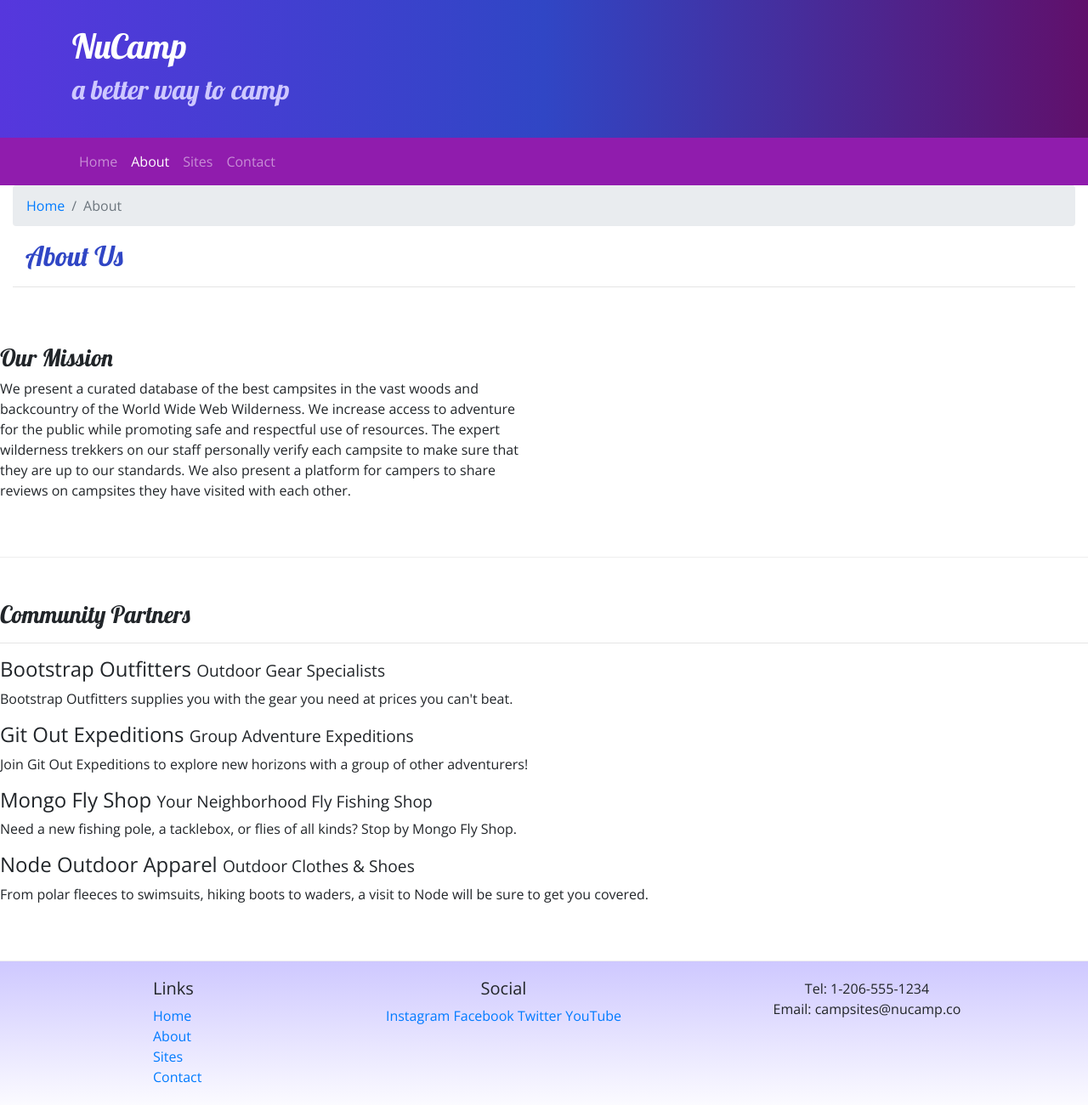
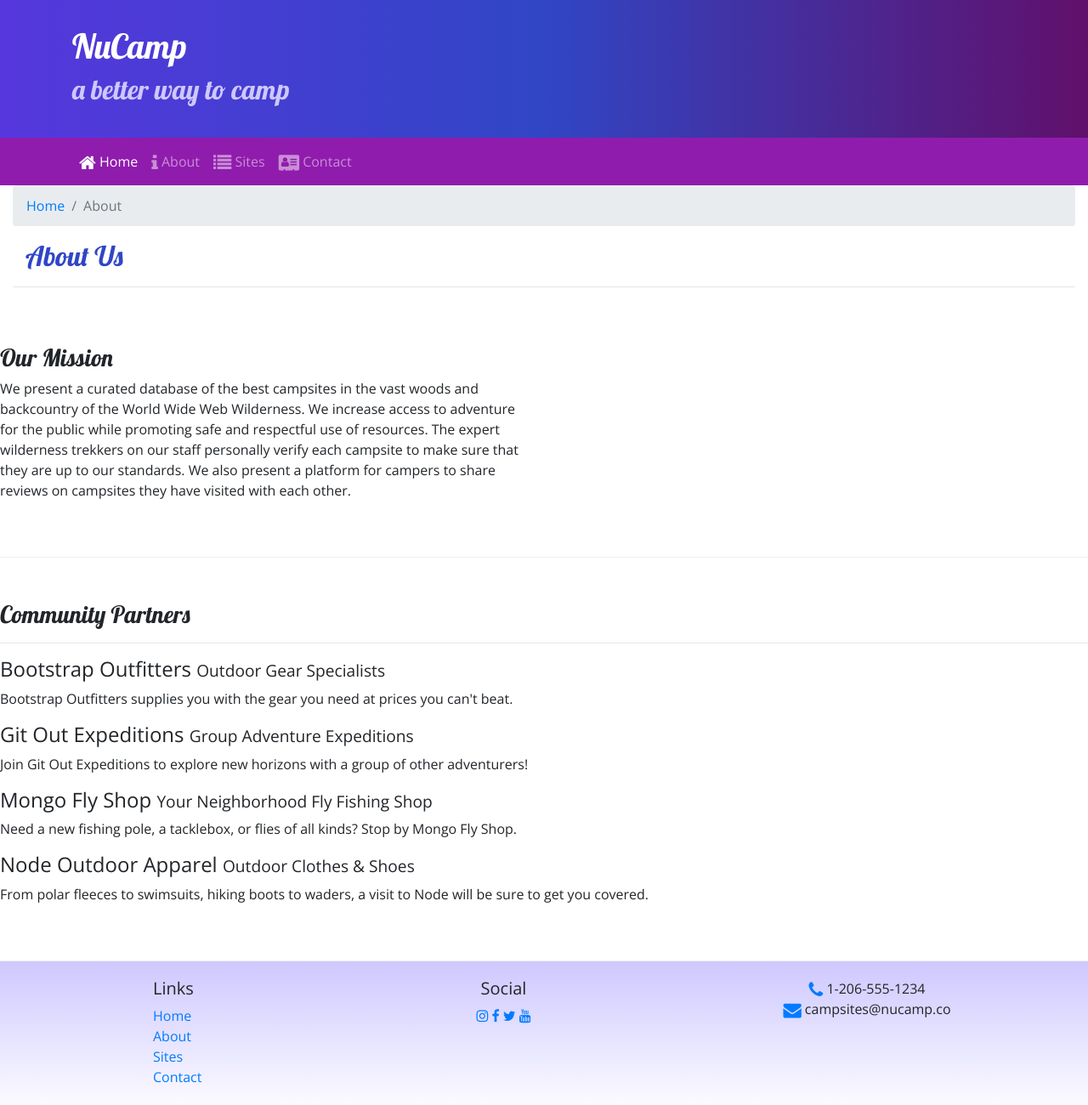
Before and after one commit to GJCIII/nucampsite, a website: page aboutus.html in a window 1280 px wide. Shown: the whole page at 85% size. Drawn offline with nearby package versions, Linux system fonts and the light colour scheme.

Commit message:
just after confirming burger collapse Added FA

```diff
--- a/aboutus.html
+++ b/aboutus.html
@@ -13,6 +13,8 @@
         <!-- Additional CSS must be placed after Bootstrap CSS -->
         <link rel="stylesheet" href="https://fonts.googleapis.com/css?family=Lobster|Open+Sans" />
         <link rel="stylesheet" href="css/styles.css" />
+        <link rel="stylesheet" href="node_modules/font-awesome/css/font-awesome.min.css" />
+
         <title>NuCamp: A Better Way To Camp</title>
     </head>
 
@@ -39,10 +41,10 @@
         </button>
         <div class="collapse navbar-collapse" id="nucampNavbar">
             <ul class="navbar-nav">
-                <li class="nav-item"><a class="nav-link" href="index.html">Home</a></li>
-                <li class="nav-item active"><a class="nav-link" href="#">About</a></li>
-                <li class="nav-item"><a class="nav-link" href="#">Sites</a></li>
-                <li class="nav-item"><a class="nav-link" href="#">Contact</a></li>
+                <li class="nav-item active"><a class="nav-link" href="#"><i class="fa fa-home fa-lg"></i> Home</a></li>
+                <li class="nav-item"><a class="nav-link" href="aboutus.html"><i class="fa fa-info fa-lg"></i> About</a></li>
+                <li class="nav-item"><a class="nav-link" href="#"><i class="fa fa-list fa-lg"></i> Sites</a></li>
+                <li class="nav-item"><a class="nav-link" href="#"><i class="fa fa-address-card fa-lg"></i> Contact</a></li>
             </ul>
         </div>
     </div>
@@ -102,14 +104,14 @@
                 </div>
                 <div class="col-6 col-sm-5 text-center">
                     <h5>Social</h5>
-                    <a href="http://instagram.com/">Instagram</a>
-                    <a href="http://facebook.com/">Facebook</a>
-                    <a href="http://twitter.com/">Twitter</a>
-                    <a href="http://youtube.com/">YouTube</a>
+                    <a href="http://instagram.com/"><i class="fa fa-instagram"></i></a>
+                    <a href="http://facebook.com/"><i class="fa fa-facebook"></i></a>
+                    <a href="http://twitter.com/"><i class="fa fa-twitter"></i></a>
+                    <a href="http://youtube.com/"><i class="fa fa-youtube"></i></a>
                 </div>
                 <div class="col-sm-4 text-center">
-                    Tel: 1-206-555-1234<br />
-                    Email: campsites@nucamp.co
+                    <i class="fa fa-phone fa-lg text-primary"></i> 1-206-555-1234<br />
+                    <i class="fa fa-envelope fa-lg text-primary"></i> campsites@nucamp.co
                 </div>
            </div>
         </div>
```
